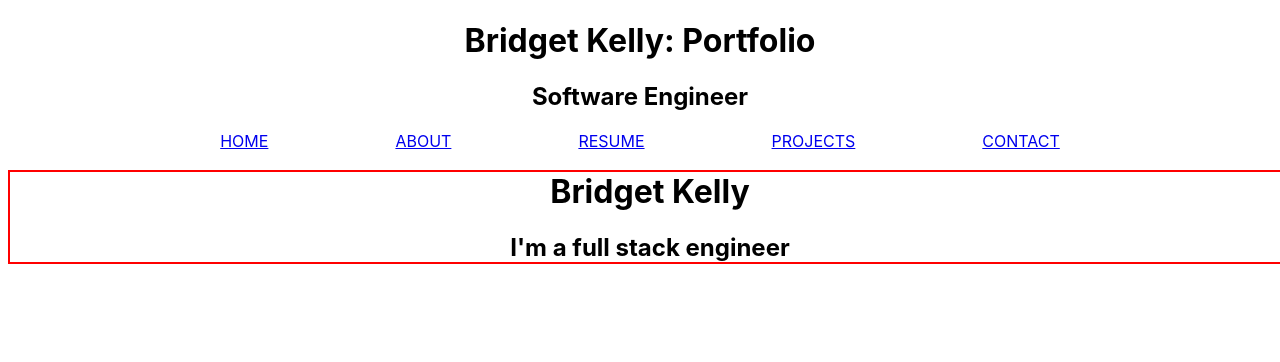
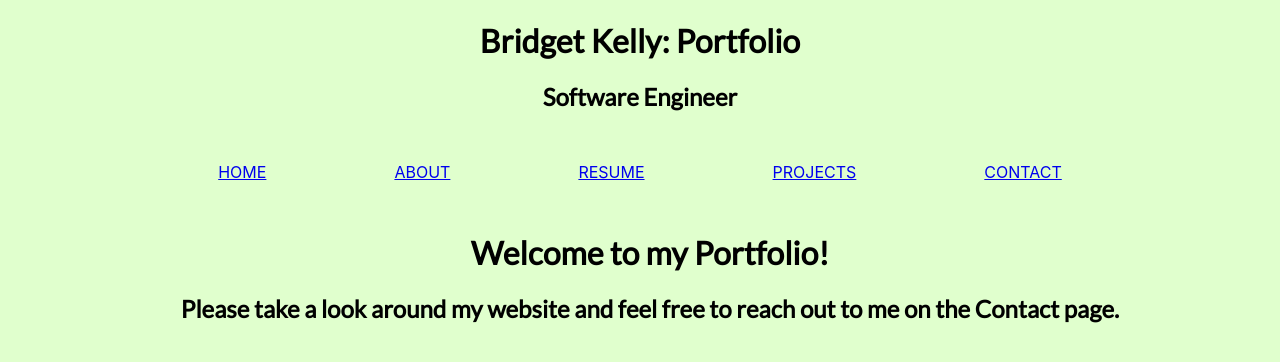
Before and after one commit to bc-kelly/portfolio, a React (Create React App) app: page /home in a window 1280 px wide. Shown: the top 362 px of the page. Built offline with nearby package versions, Linux system fonts and the light colour scheme.

Commit message:
changed fonts and color scheme

```diff
--- a/public/index.html
+++ b/public/index.html
@@ -24,7 +24,9 @@
       work correctly both with client-side routing and a non-root public URL.
       Learn how to configure a non-root public URL by running `npm run build`.
     -->
-    <title>React App</title>
+    <title>Bridget's Portfolio</title>
+    <link rel="stylesheet"
+        href="https://fonts.googleapis.com/css?family=Lato">
   </head>
   <body>
     <noscript>You need to enable JavaScript to run this app.</noscript>
--- a/src/About.css
+++ b/src/About.css
@@ -1,5 +1,5 @@
 .about-div {
     margin: 7%;
     font-size: 1.5em;
-
+    font-family: Lato;
 }
--- a/src/App.css
+++ b/src/App.css
@@ -36,3 +36,15 @@
     transform: rotate(360deg);
   }
 }
+
+.bridget-header {
+  font-family: Lato;
+}
+
+.title-header {
+  font-family: Lato;
+}
+
+body {
+  background-color: #e0ffcd;
+}
--- a/src/App.js
+++ b/src/App.js
@@ -14,8 +14,8 @@ function App() {
   return (
     <Router>
       <div className="App">
-        <h1> Bridget Kelly: Portfolio </h1>
-        <h2> Software Engineer </h2>
+        <h1 className="bridget-header"> Bridget Kelly: Portfolio </h1>
+        <h2 className="title-header"> Software Engineer </h2>
         {/* <Home />
         <Projects />
         <Contact /> */}
--- a/src/Contact.css
+++ b/src/Contact.css
@@ -1,6 +1,6 @@
 .contact-div {
     width: 100%;
     min-height: 50px;
-    outline: solid red 2px;
     margin: 10px;
+    font-family: Lato;
 }
--- a/src/Home.css
+++ b/src/Home.css
@@ -1,6 +1,6 @@
 .home-div {
     width: 100%;
     min-height: 50px;
-    outline: solid red 2px;
     margin: 10px;
+    font-family: Lato;
 }
--- a/src/Home.js
+++ b/src/Home.js
@@ -4,8 +4,8 @@ import './Home.css'
 function Home() {
   return (
     <div className="home-div">
-      <h1> Bridget Kelly </h1>
-      <h2> I'm a full stack engineer </h2>
+      <h1> Welcome to my Portfolio! </h1>
+      <h2> Please take a look around my website and feel free to reach out to me on the Contact page. </h2>
 
     </div>
   );
--- a/src/NavBar.css
+++ b/src/NavBar.css
@@ -1,5 +1,6 @@
 .navBar-div {
-    margin: 5px;
+    margin-top: 4%;
+    margin-bottom: 4%;
     text-decoration: none;
     color: black;
     justify-content: space-between;
--- a/src/Projects.css
+++ b/src/Projects.css
@@ -1,7 +1,6 @@
 .projects-div {
     width: 100%;
     height: 50px;
-    outline: solid red 2px;
     margin: 10px;
 
 }
```
